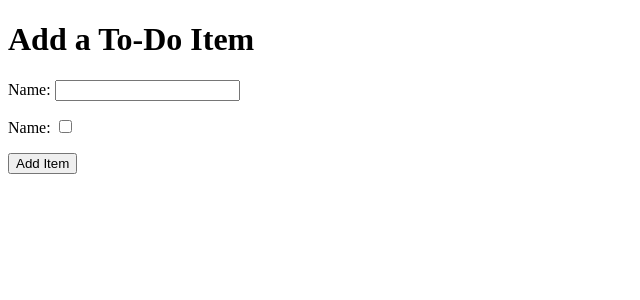
After one commit to gfpkelly1986/django-combi-todo-blog, a Django app: page /add/ in a window 1280 px wide. The commit adds this page. Shown: the top 300 px of the page, without its empty margins (0-640 px from the left). Run offline with Django 3.2, Linux system fonts and the light colour scheme.

Commit message:
Set up a basic form, Begin C in CRUD functionality

```diff
--- a/django_todo/urls.py
+++ b/django_todo/urls.py
@@ -15,7 +15,7 @@ Including another URLconf
 """
 from django.contrib import admin
 from django.urls import path, include
-from todo.views import get_todo_list
+from todo.views import get_todo_list, add_item
 
 urlpatterns = [
     path('admin/', admin.site.urls),
@@ -23,4 +23,5 @@ urlpatterns = [
     # change when combining projects together.
     path('', get_todo_list, name='home'),
     path('summernote/', include('django_summernote.urls')),
+    path('add/', add_item, name='add')
 ]
--- /dev/null
+++ b/todo/templates/todo/add_item.html
@@ -0,0 +1,31 @@
+<!DOCTYPE html>
+<html lang="en">
+<head>
+    <meta charset="UTF-8">
+    <meta http-equiv="X-UA-Compatible" content="IE=edge">
+    <meta name="viewport" content="width=device-width, initial-scale=1.0">
+    <title>A Template file</title>
+</head>
+<body>
+    <h1>Add a To-Do Item</h1>
+    <form method="POST" action="add">
+        <div>
+            <p>
+                <label for="id_name">Name: </label>
+                <input type="text" id="id_name" name="item_name">
+            </p>
+        </div>
+        <div>
+            <p>
+                <label for="id_done">Name: </label>
+                <input type="checkbox" id="id_done" name="done">
+            </p>
+        </div>
+        <div>
+            <p>
+                <button type="submit">Add Item</button>
+            </p>
+        </div>
+    </form>
+</body>
+</html>
--- a/todo/templates/todo/todo_list.html
+++ b/todo/templates/todo/todo_list.html
@@ -27,6 +27,6 @@
            <tr><td>You have done all your jobs on the list</td></tr>
         {% endfor %}
     </table>
-
+    <a href="/add">Add an item</a>
 </body>
 </html>
--- a/todo/views.py
+++ b/todo/views.py
@@ -10,3 +10,7 @@ def get_todo_list(request):
         'items': items
     }
     return render(request, 'todo/todo_list.html', context)
+
+
+def add_item(request):
+    return render(request, 'todo/add_item.html')
```
